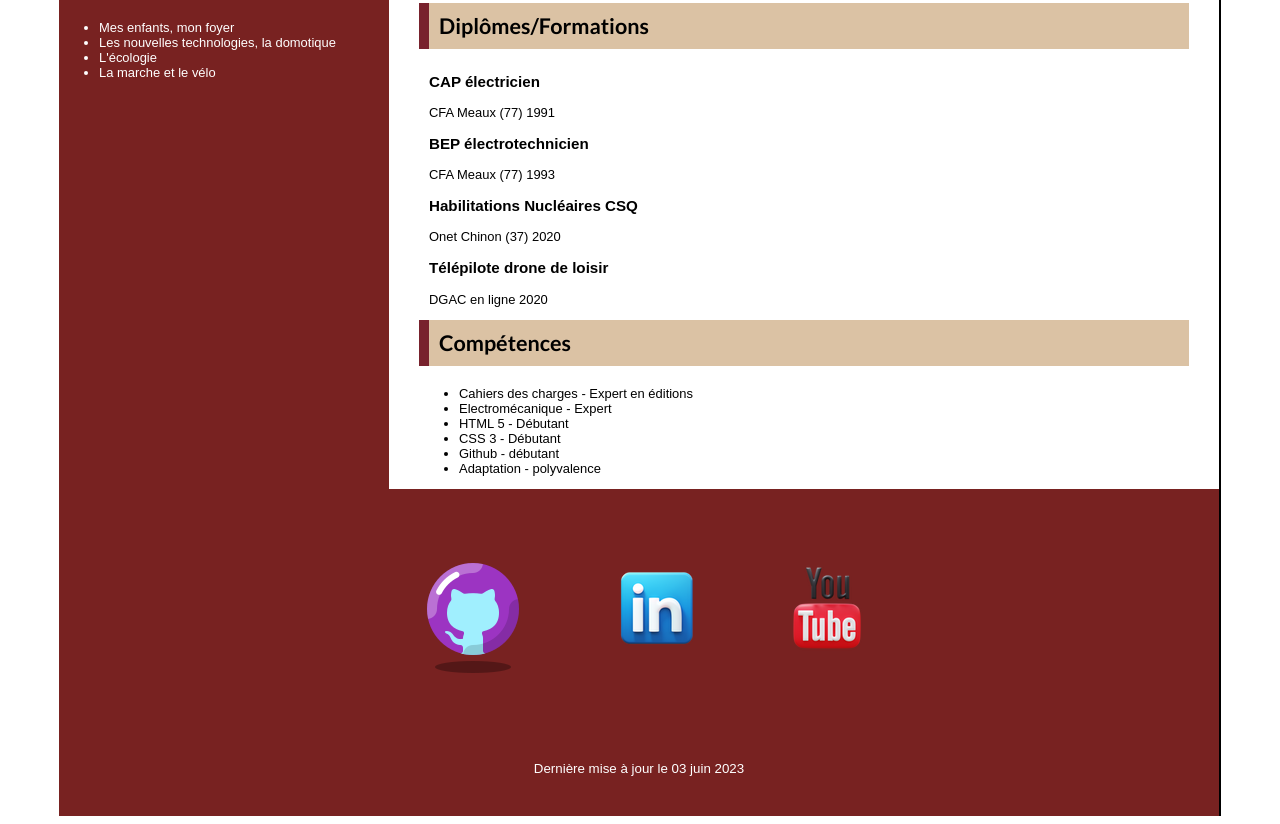
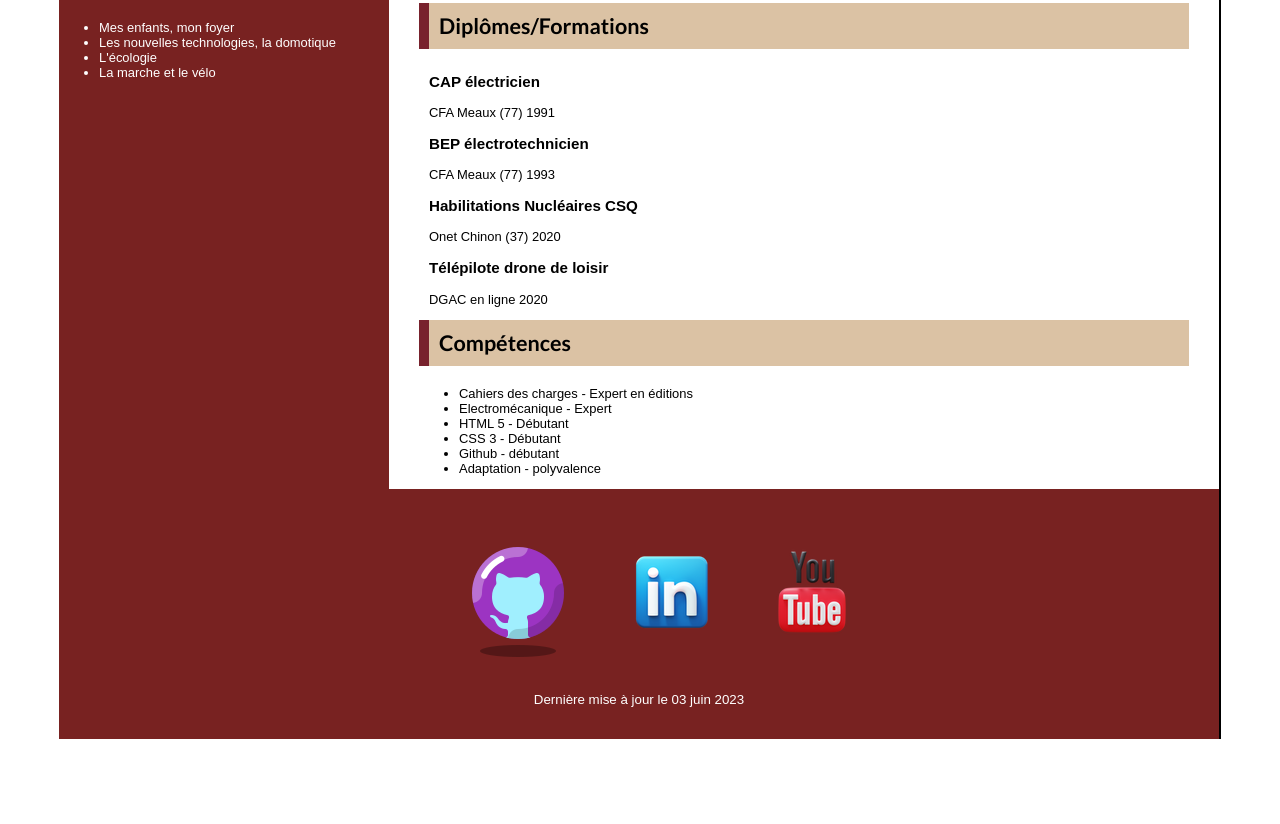
Before and after one commit to danitech79/moncv, a plain HTML site: page cv.html in a window 1280 px wide. Shown: the part 1095-1919 px from the top of the page. After the commit the page ends 1842 px from the top, so only its background shows below. Drawn offline with Linux system fonts and the light colour scheme.

Commit message:
Mises à jour HTML et CSS

```diff
--- a/assets/css/style.css
+++ b/assets/css/style.css
@@ -3,6 +3,8 @@
     font-family: "Raleway";
     src: url('https://fonts.googleapis.com/css2?family=Raleway:ital,wght@0,300;0,700;1,300&display=swap');
 }
+
+
 h1 {
     font-family: "Lato", sans-serif;
     font-size: 2.5em;
@@ -24,11 +26,12 @@ body {
 h2 {
     font-family: "Lato", sans-serif;
 }
+
 /* bloc haut de page en flex, sur une colonne avec la photo en élément 1*/
+
 header {
     display: flex;
     flex-direction: column;
-    flex-wrap: nowrap;
     justify-content: space-between;
     align-content: space-between;
     text-align: center;
@@ -52,7 +55,9 @@ header {
      margin-top: 0px;
      padding: 0px;
 }
-/* bloc d'adresses en grid (le reste sera en flex) */
+
+/* bloc d'adresses en grid (le reste de la page sera en flex) */
+
 #headline  {
     display: grid;
     grid-template-columns: 1fr 1fr 1fr;
@@ -80,7 +85,9 @@ a{
     text-decoration: none;
     color: white;
 }
-/* bloc côté côté gauche "à propos" */
+
+/* bloc côté gauche "à propos" */
+
 #bloc-left {
     display: flex;
     flex-direction: column;
@@ -103,7 +110,6 @@ a{
     color: white;
     padding-left: 20px;
     padding-right: 30px;
-    padding-top: 0px;
     padding-bottom: 10px;
     font-size: 0.9em;
     text-indent: 50px;
@@ -122,9 +128,7 @@ a{
 }
 #bloc-4 {
     color: white;
-    padding-left: 0px;
     padding-right: 30px;
-    padding-top: 0px;
     padding-bottom: 10px;
     font-size: 0.9em;
  }
@@ -141,17 +145,19 @@ a{
 }
 #bloc-6 {
     color: white;
-    padding-left: 0px;
     padding-right: 30px;
-    padding-top: 0px;
     padding-bottom: 10px;
     font-size: 0.9em;
 }
+
 /* bloc de séparation colonne flex */
+
 #bloc-separation {
     width: 30px;
 }
+
 /* bloc côté droit partie expériences */
+
 #bloc-right {
     display: flex;
     flex-direction: column;
@@ -214,8 +220,9 @@ a{
 }
 main {
     display: flex;
-    flex-wrap: wrap;
+    flex-wrap: nowrap;
     flex-direction: row;
+
 }
 footer div {
     display: flex;
@@ -223,23 +230,24 @@ footer div {
     flex-wrap: nowrap;
     align-items: center;
     justify-content: center;
-    align-content: center;
     width: 1160px;
-    padding: 40px 0px;
+    height: 50px;
+    padding: 60px 0px;
+    padding-bottom: 15px;
     background-color: #782221;
     color: white;
 }
 #YT {
+    width: 60px;
+    height: 60px;
+}
+#LK {
+    width: 60px;
+    height: 60px;
+}
+#GH {
     width: 90px;
     height: 90px;
-}
-#LK {
-    width: 90px;
-    height: 90px;
-}
-#GH {
-    width: 120px;
-    height: 120px;
 }
 #YT :hover {
     opacity: 0.8;
```
